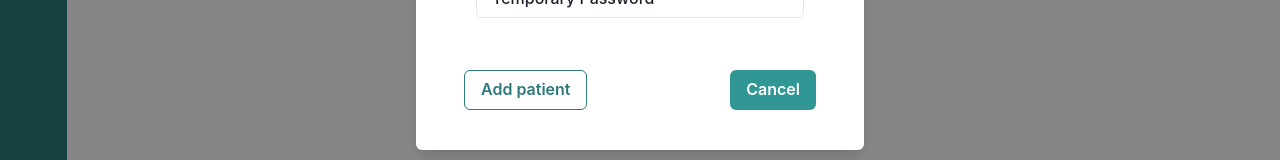
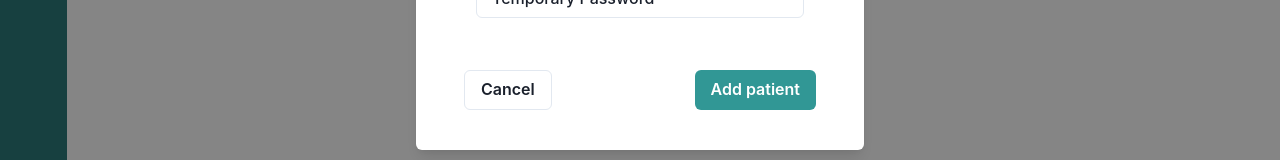
Before and after one commit to My-HEP/frontend, a React (Create React App) app: page /patients in a window 1280 px wide. Both pictures are taken after typing "Sample" into the empty fields and a click on the button "Add New Patient". Shown: the part 528-688 px from the top of the page. Built offline with nearby package versions, Linux system fonts and the light colour scheme; no server answers.

Commit message:
Update styling for add patient modal

```diff
--- a/src/therapist/components/AddPatientModal.js
+++ b/src/therapist/components/AddPatientModal.js
@@ -203,9 +203,11 @@ function AddNewPatientModal(props) {
               justify="space-between"
               width="100%"
             >
+                <Button variant="outline" onClick={onClose}>
+                Cancel
+              </Button>
               <Button
                 colorScheme="teal"
-                variant="outline"
                 onClick={() =>
                   addNewPatientHandler(
                     email,
@@ -218,9 +220,7 @@ function AddNewPatientModal(props) {
               >
                 {props.formButton}
               </Button>
-              <Button colorScheme="teal" onClick={onClose}>
-                Cancel
-              </Button>
+
             </Stack>
           </ModalFooter>
         </ModalContent>
```
